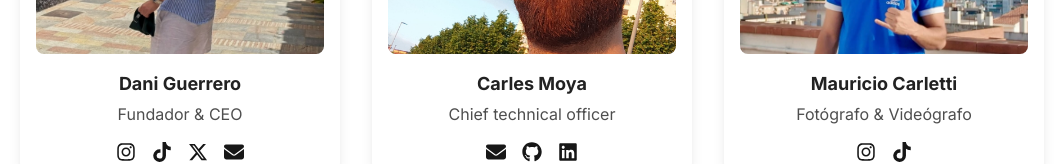
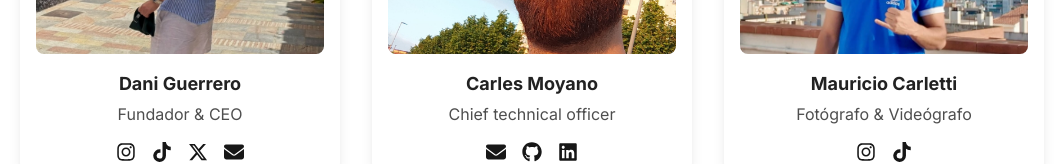
Before and after one commit to DaniGuerrero28/gueros.fit, a Next.js app: page /about in a window 1280 px wide. Shown: the part 2450-2614 px from the top of the page, without its empty margins (108-1171 px from the left). Built offline with nearby package versions, Linux system fonts and the light colour scheme.

Commit message:
change name

```diff
--- a/src/app/components/AboutUsSection.js
+++ b/src/app/components/AboutUsSection.js
@@ -23,7 +23,7 @@ export const TEAM = [
     }
   },
   {
-    name: "Carles Moya",
+    name: "Carles Moyano",
     role: "Chief technical officer",
     img: "/images/carles.jpg",
     socials: {
```
